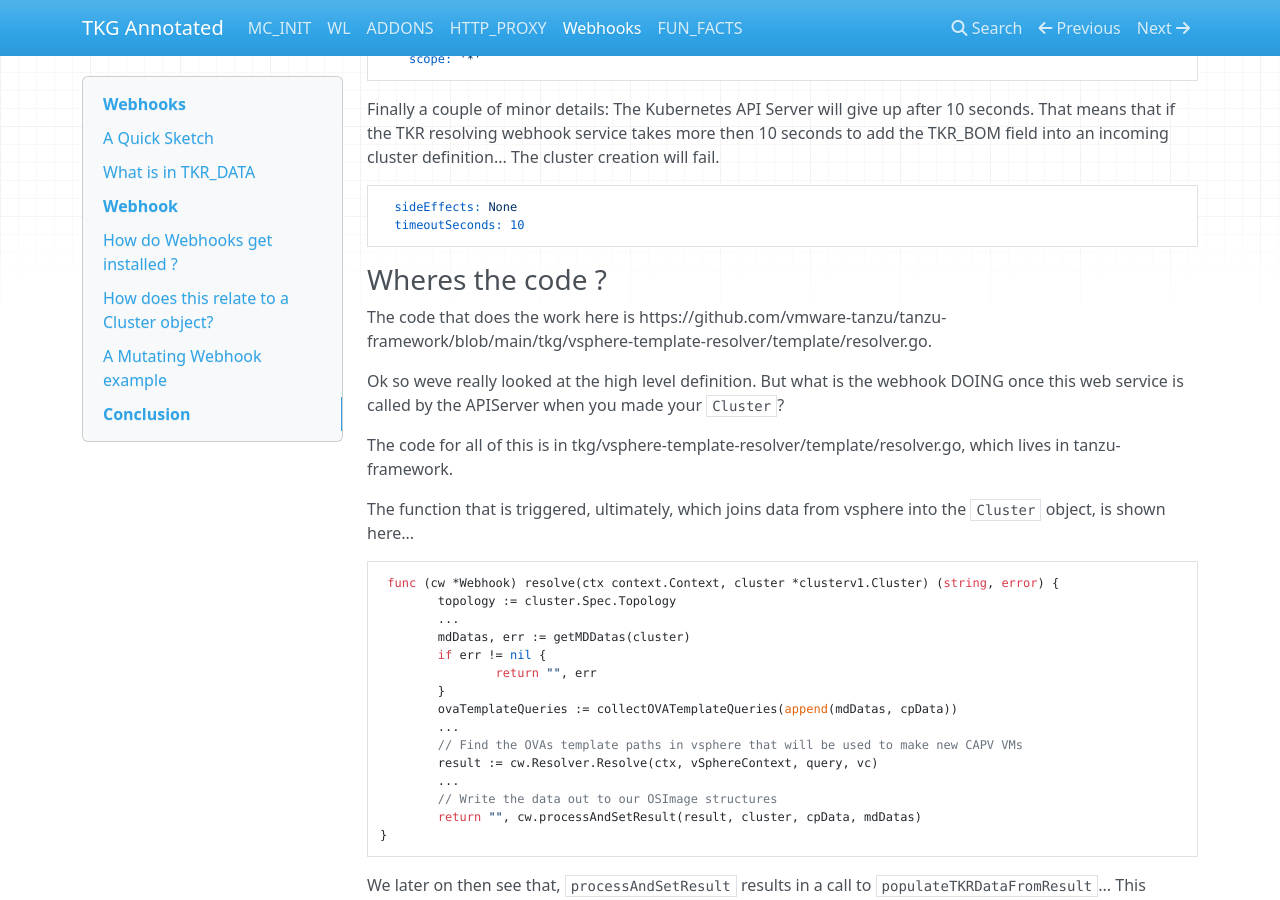
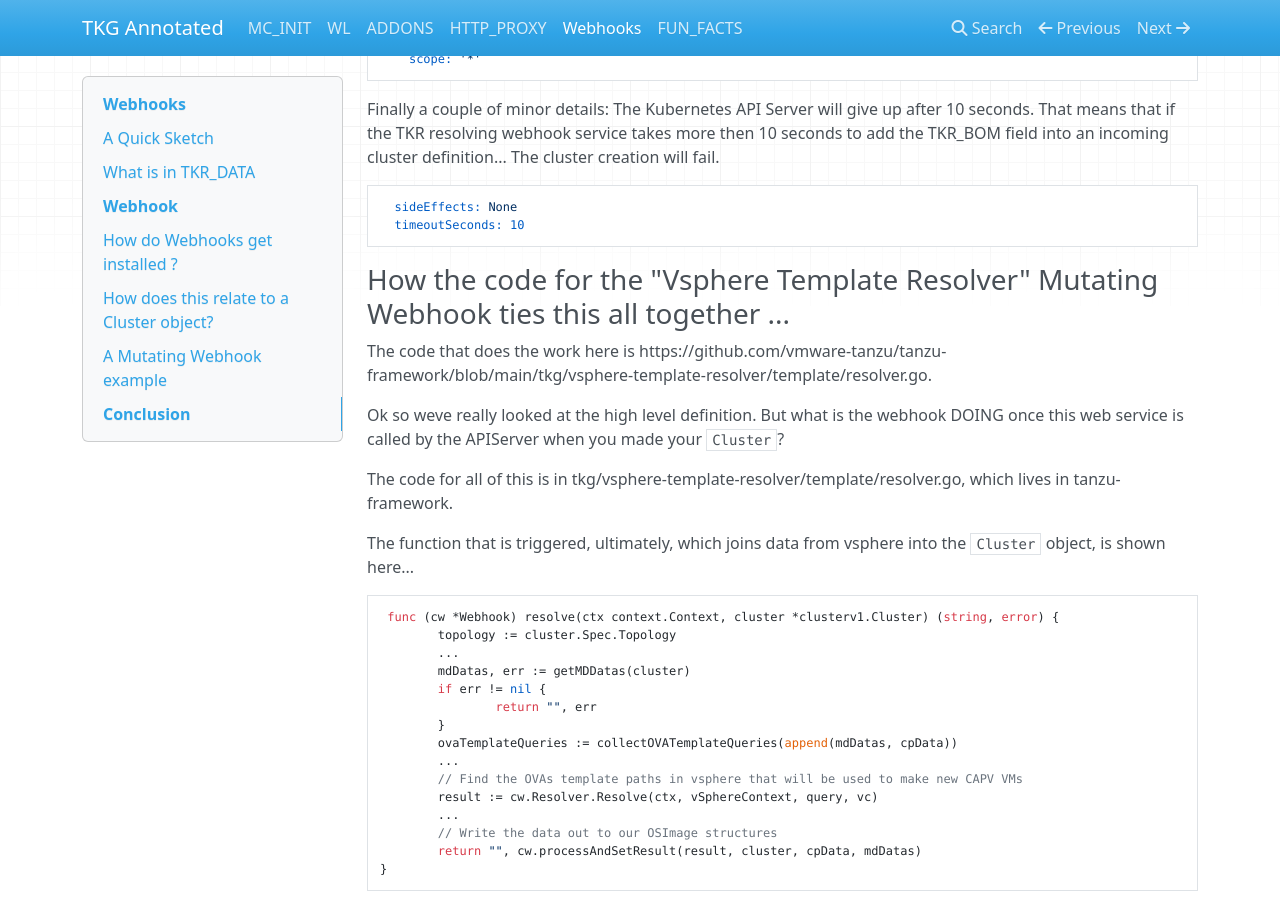
Before and after one commit to jayunit100/tanzu-install-annotated, an MkDocs documentation site: the page built from docs/z3-webhooks.md, in a window 1280 px wide and 900 px high, scrolled down 5715 px. Built offline with MkDocs 1.6.1, drawn with Linux system fonts in a browser that asks for light colours; nearby versions of some CDN libraries.

Commit message:
Update z3-webhooks.md

````diff
--- a/docs/z3-webhooks.md
+++ b/docs/z3-webhooks.md
@@ -302,7 +302,7 @@ takes more then 10 seconds to add the TKR_BOM field into an incoming cluster def
   timeoutSeconds: 10
 ```
 
-### Wheres the code ?
+### How the code for the "Vsphere Template Resolver" Mutating Webhook ties this all together ...
 
 The code that does the work here is https://github.com/vmware-tanzu/tanzu-framework/blob/main/tkg/vsphere-template-resolver/template/resolver.go.
 
````
